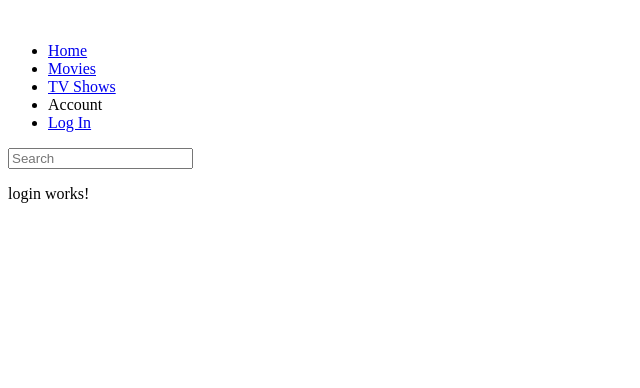
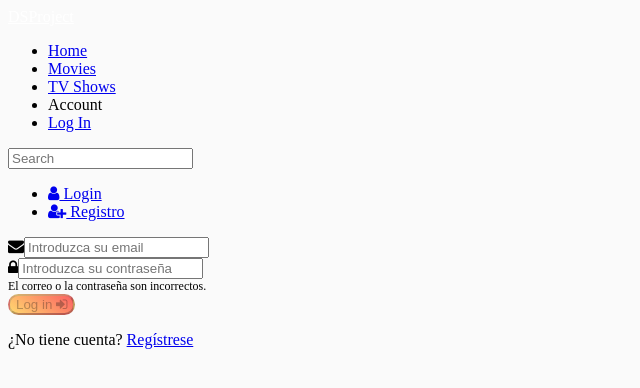
Before and after one commit to pabrodbra/DSProyect, an Angular app in the folder front-end/: page /login in a window 1280 px wide. Shown: the top 388 px of the page, without its empty margins (0-640 px from the left). Built offline with nearby package versions, Linux system fonts and the light colour scheme; what angular-bootstrap-md would draw is missing.

Commit message:
Added login form

```diff
--- a/front-end/src/app/components/log/login/login.component.html
+++ b/front-end/src/app/components/log/login/login.component.html
@@ -1,3 +1,76 @@
-<p>
-  login works!
-</p>
+
+<!--Modal: Login / Register Form-->
+
+<div class="modal-dialog cascading-modal mt-5" role="document">
+    <!--Content-->
+    <div class="modal-content">
+
+        <!--Modal cascading tabs-->
+        <div class="modal-c-tabs">
+
+            <!-- Nav tabs -->
+            <ul class="nav nav-tabs tabs-2 " role="tablist">
+                <li class="nav-item purple accent-1" routerLinkActive="active">
+                    <a class="nav-link white-text" [routerLink]="['/login']" role="tab">
+                        <i class="fa fa-user mr-1"></i> Login</a>
+                </li>
+                <li class="nav-item purple accent-3" routerLinkActive="active">
+                    <a class="nav-link white-text" data-toggle="tab" [routerLink]="['/signup']" role="tab">
+                        <i class="fa fa-user-plus mr-1"></i> Registro</a>
+                </li>
+            </ul>
+
+
+            <div class="tab-content">
+                <!--Panel 7-->
+                <div class="tab-pane fade in show active" id="panel7" role="tabpanel">
+
+                    <!--Formulario-->
+                    <form [formGroup]="form" (ngSubmit)="logearse()">
+                        <div class="modal-body">
+
+                            <div class="md-form form-sm mb-5">
+                                <i class="fa fa-envelope prefix"></i>
+                                <input type="email" id="modalLRInput10" class="form-control form-control-sm" placeholder="Introduzca su email" formControlName="email">
+                                <!-- Errores de validación-->
+                                <div *ngIf="form.controls['email'].errors?.novacio && !form.controls['email'].pristine" class="form-control-feedback">
+                                    El campo no puede estar vacío.
+                                </div>
+                                <div *ngIf="form.controls['email'].errors?.pattern" class="form-control-feedback">
+                                    El formato no es correcto.
+                                </div>
+                            </div>
+
+                            <div class="md-form form-sm mb-4">
+                                <i class="fa fa-lock prefix"></i>
+                                <input type="password" id="modalLRInput11" class="form-control form-control-sm validate" placeholder="Introduzca su contraseña"
+                                    formControlName="password">
+                            </div>
+                            <!-- Errores de validación-->
+                            <div *ngIf="form.controls['password'].errors?.novacio && !form.controls['password'].pristine" class="form-control-feedback">
+                                El campo no puede estar vacío.
+                            </div>
+
+                            <div class="text-danger form-control-feedback" *ngIf="!correcto"> El correo o la contraseña son incorrectos.</div>
+                            <div class="text-center mt-2">
+                                <button class="btn rounded peach-grad" type="submit" [disabled]="!form.valid">Log in
+                                    <i class="fa fa-sign-in ml-1"></i>
+                                </button>
+                            </div>
+                        </div>
+                    </form>
+                    <!--Footer-->
+                    <div class="modal-footer">
+                        <div class="options text-center text-md-right mt-1">
+                            <p>¿No tiene cuenta?
+                                <a class="purple-text" [routerLink]="['/signup']">Regístrese</a>
+                            </p>
+                        </div>
+                    </div>
+                </div>
+                <!--/.Panel 7-->
+            </div>
+        </div>
+    </div>
+    <!--/.Content-->
+</div>
--- a/front-end/src/app/components/log/login/login.component.ts
+++ b/front-end/src/app/components/log/login/login.component.ts
@@ -1,15 +1,89 @@
-import { Component, OnInit } from '@angular/core';
+import { Component, OnInit, NgZone, ChangeDetectorRef } from '@angular/core';
+import { FormGroup, FormControl, Validators } from '@angular/forms';
+import { Router } from '@angular/router';
+//import { LogService } from '../../../services/log.service';
+import { BehaviorSubject, Subscription } from 'rxjs';
 
 @Component({
   selector: 'app-login',
   templateUrl: './login.component.html',
-  styleUrls: ['./login.component.scss']
+  styleUrls: ['./login.component.scss'],
+  styles: [`
+    .ng-invalid.ng-touched:not(form){
+      color: red;
+    }
+  `]
 })
 export class LoginComponent implements OnInit {
 
-  constructor() { }
+  //Variables
+  form: FormGroup;
+  correcto: boolean;
+  subscription: Subscription;
+
+  datos = {
+    Nombre: null,
+    Correo: null,
+    Hash: null
+  }
 
   ngOnInit() {
+    // if (this._logService.sesionValida()) {
+    //   this._router.navigate(['/home']);
+    // }
+    // this.subscription = this._logService.logObservable.subscribe(valor => {
+    //   this.correcto = valor;
+    // });
   }
 
+  ngOnDestroy() {
+    //this._logService.logObservable.next(true);
+    //this.subscription.unsubscribe();
+  }
+
+  constructor(private _router: Router, private ref: ChangeDetectorRef) {
+
+    this.form = new FormGroup({
+      'email': new FormControl('', [
+        Validators.required,
+        Validators.pattern("[a-z0-9._%+-]+@[a-z0-9.-]+\.[a-z]{2,3}$"),
+        this.noVacio
+      ]),
+
+      'password': new FormControl('', [
+        Validators.required,
+        this.noVacio
+      ])
+    });
+  }
+
+  logearse() {
+    this.datos = {
+      Nombre: null,
+      Correo: this.form.controls['email'].value,
+      Hash: this.form.controls['password'].value
+    }
+
+    console.log(this.datos);
+
+    // this._logService.conectarse(this.datos)
+    //   .subscribe(resp => {
+    //     this._router.navigate(['/home']);
+    //   },
+    //     error => {
+    //       this._logService.logObservable.next(false);
+    //       console.log(error);
+    //     }
+    //   );
+  }
+
+  //Validaciones
+  noVacio(control: FormControl): { [s: string]: boolean } { //Devuelve un string que es de tipo booleano
+    if (typeof control.value === 'string' && !control.value.trim()) {
+      return {
+        novacio: true
+      }
+    }
+    return null;
+  }
 }
--- a/front-end/src/styles.scss
+++ b/front-end/src/styles.scss
@@ -1 +1,57 @@
 /* You can add global styles to this file, and also import other style files */
+.form-size{
+    width: 400px;
+    height: 400px;
+}
+
+.carta{
+    height: 400px;
+}
+
+.button-size{
+    width: 300px;
+    height: 200px;
+}
+
+.regist-top{
+    margin-top: 50px !important;
+}
+
+.form-control-feedback{
+    font-size: 12px;
+}
+
+body{
+    background-color:#fafafa;
+}
+
+.rounded{
+    border-radius: 10em !important;
+}
+
+.peach-grad{
+    background: linear-gradient(40deg,#ffd86f,#fc6262) !important;
+}
+
+.purple-grad{
+    background: linear-gradient(40deg,#ff6ec4,#7873f5) !important;
+}
+
+.aqua-grad{
+    background: linear-gradient(40deg,#2096ff,#05ffa3)  !important;
+}
+
+.success-grad{
+    background: linear-gradient(40deg, #00C851,#b2ff59) !important;
+}
+
+.danger-grad{
+    background: linear-gradient(40deg, #f44336, #e57373 ) !important;
+}
+
+.table-wrapper-scroll-y {
+    display: block;
+    max-height: 280px;
+    overflow-y: auto;
+    -ms-overflow-style: -ms-autohiding-scrollbar;
+  }
```
